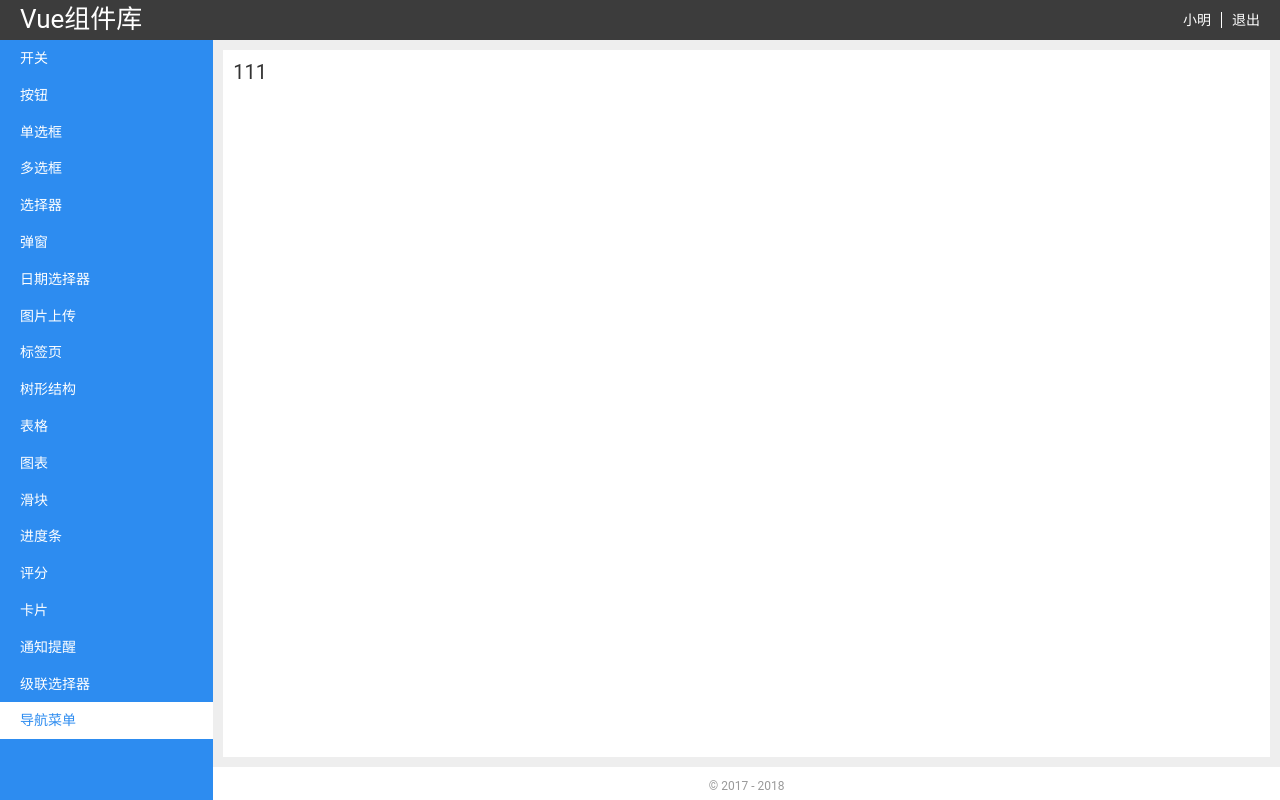
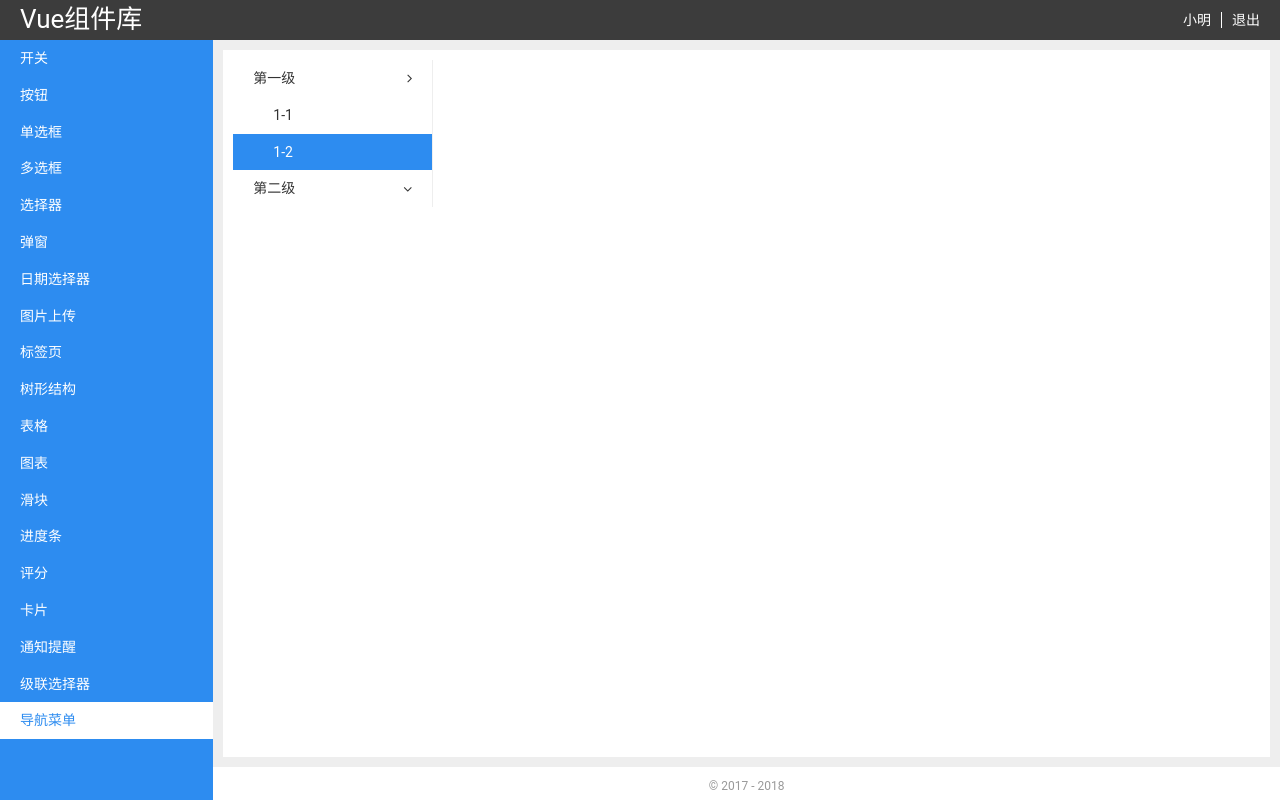
Before and after one commit to you85630/vue-YouUI, a Vue app: page /#/home/menu in a window 1280 px wide. Built offline with nearby package versions, Linux system fonts and the light colour scheme; a small style sheet from the web is missing.

Commit message:
完善导航菜单

```diff
--- a/src/components/modules/menu.vue
+++ b/src/components/modules/menu.vue
@@ -1,17 +1,111 @@
 <template>
   <div class="menu">
-    111
+    <div class="menu-li" v-for="(li,index) in menu" :key="li.index">
+      <p @click="open(index)">
+        {{li.label}}
+        <i class="fa" :class="li.openNow?'fa-angle-right':'fa-angle-down'"></i>
+      </p>
+      <div class="li-children" v-for="i in li.children" :key="i.index" v-if="li.openNow">
+        <router-link :to="i.linkto">{{i.label}}</router-link>
+      </div>
+    </div>
   </div>
 </template>
 
 <script>
 export default {
-
+  data () {
+    return {
+      menu: [
+        {
+          label: '第一级',
+          openNow: false,
+          children: [
+            {
+              label: '1-1',
+              linkto: '#'
+            }, {
+              label: '1-2',
+              linkto: '/home/menu'
+            }
+          ]
+        },
+        {
+          label: '第二级',
+          openNow: false,
+          children: [
+            {
+              label: '2-1',
+              linkto: '#'
+            }, {
+              label: '2-2',
+              linkto: '#'
+            }
+          ]
+        }
+      ]
+    }
+  },
+  methods: {
+    open (key) {
+      this.menu[key].openNow = !this.menu[key].openNow
+    }
+  },
+  created () {
+    let router = this.$route.path
+    let list = this.menu
+    for (let i = 0; i < list.length; i++) {
+      const e = list[i].children
+      for (let j = 0; j < e.length; j++) {
+        const element = e[j].linkto
+        if (router === element) {
+          list[i].openNow = !list[i].openNow
+        }
+      }
+    }
+  }
 }
 </script>
 
 <style lang="scss" scoped>
 .menu{
-  font-size: 20px;
+  overflow: hidden;
+  box-sizing: border-box;
+  width: 200px;
+  border-right: 1px solid #eee;
+  background-color: #fff;
+  cursor: pointer;
+
+  user-select: none;
+  .menu-li{
+    p{
+      display: flex;
+      align-items: center;
+      justify-content: space-between;
+      padding: 10px 20px;
+      font-size: 14px;
+       &:hover{
+        background-color: #f5f5f5;
+      }
+    }
+    .li-children{
+      overflow: hidden;
+      a{
+        display: inline-block;
+        padding: 10px 40px;
+        width: 100%;
+        font-size: 14px;
+        &:hover{
+          background-color: #2d8cf0;
+          color: #fff;
+        }
+      }
+    }
+    .router-link-exact-active,
+    .router-link-active{
+      background-color: #2d8cf0;
+      color: #fff;
+    }
+  }
 }
 </style>
```
